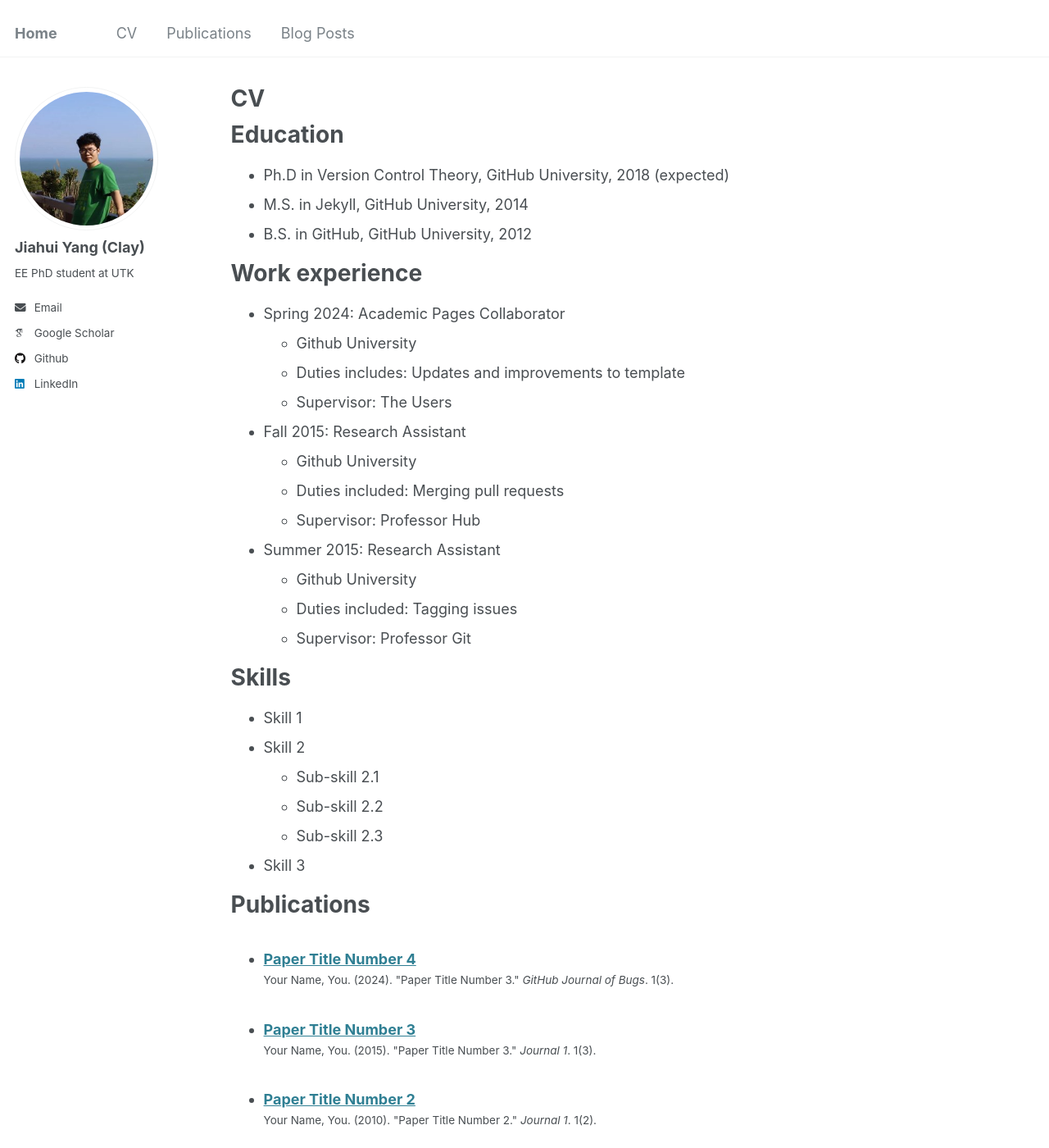
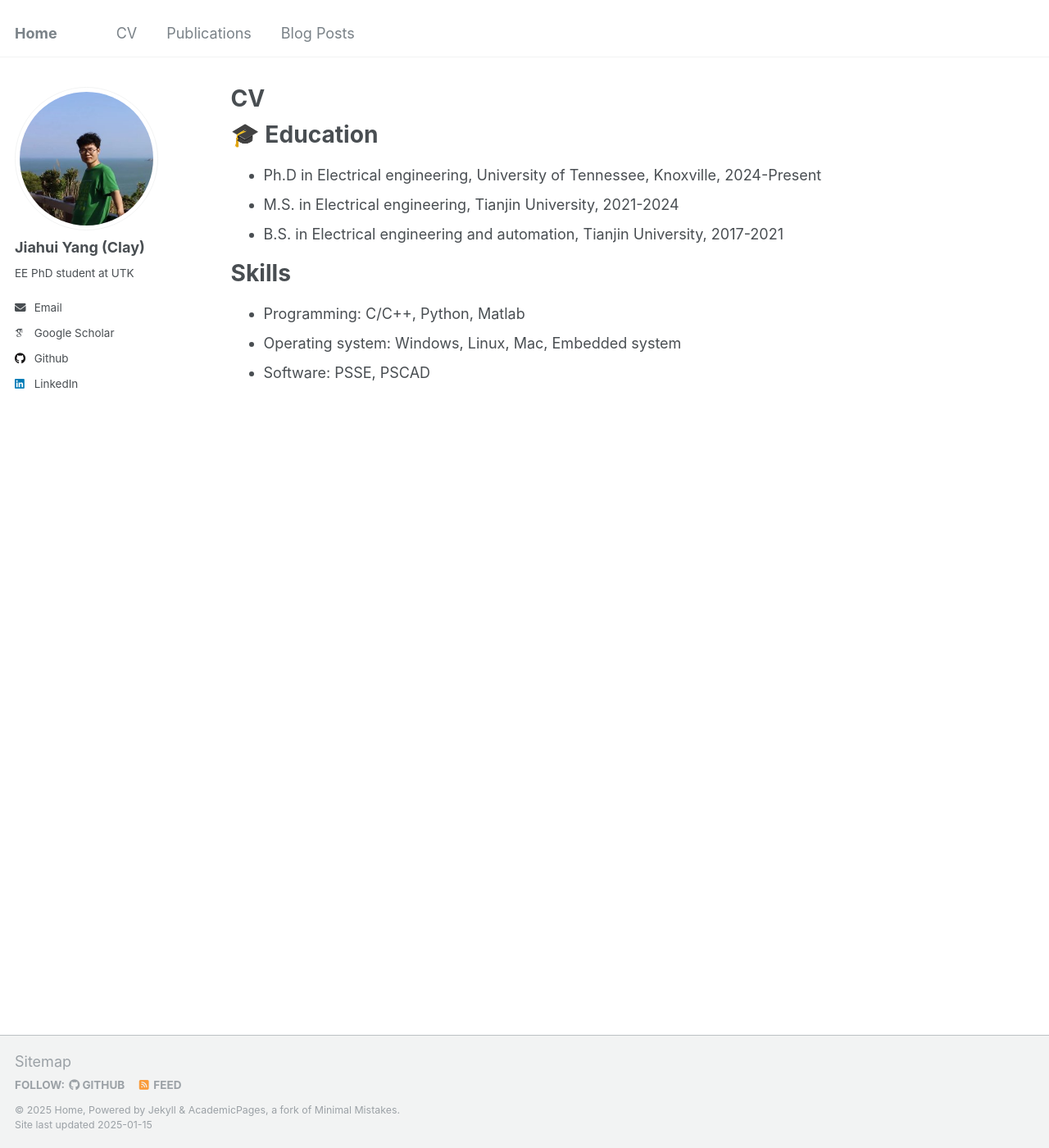
Before and after one commit to ClayUTK/intro, a Jekyll site: the page built from _pages/cv.md, in a window 1280 px wide and 1400 px high. Shown: the whole window at 82% size. Built offline with Jekyll 4.4.1, drawn with Linux system fonts in a browser that asks for light colours; emoji names are drawn with the system emoji font; some web fonts are replaced; some of the changed text lies outside the part shown.

Commit message:
Update cv.md

```diff
--- a/_pages/cv.md
+++ b/_pages/cv.md
@@ -9,56 +9,14 @@ redirect_from:
 
 {% include base_path %}
 
-Education
+:mortar_board: Education
 ======
-* Ph.D in Version Control Theory, GitHub University, 2018 (expected)
-* M.S. in Jekyll, GitHub University, 2014
-* B.S. in GitHub, GitHub University, 2012
-
-Work experience
-======
-* Spring 2024: Academic Pages Collaborator
-  * Github University
-  * Duties includes: Updates and improvements to template
-  * Supervisor: The Users
-
-* Fall 2015: Research Assistant
-  * Github University
-  * Duties included: Merging pull requests
-  * Supervisor: Professor Hub
-
-* Summer 2015: Research Assistant
-  * Github University
-  * Duties included: Tagging issues
-  * Supervisor: Professor Git
+* Ph.D in Electrical engineering, University of Tennessee, Knoxville, 2024-Present
+* M.S. in Electrical engineering, Tianjin University, 2021-2024
+* B.S. in Electrical engineering and automation, Tianjin University, 2017-2021
 
 Skills
 ======
-* Skill 1
-* Skill 2
-  * Sub-skill 2.1
-  * Sub-skill 2.2
-  * Sub-skill 2.3
-* Skill 3
-
-Publications
-======
-  <ul>{% for post in site.publications reversed %}
-    {% include archive-single-cv.html %}
-  {% endfor %}</ul>
-
-Talks
-======
-  <ul>{% for post in site.talks reversed %}
-    {% include archive-single-talk-cv.html  %}
-  {% endfor %}</ul>
-
-Teaching
-======
-  <ul>{% for post in site.teaching reversed %}
-    {% include archive-single-cv.html %}
-  {% endfor %}</ul>
-
-Service and leadership
-======
-* Currently signed in to 43 different slack teams
+* Programming: C/C++, Python, Matlab
+* Operating system: Windows, Linux, Mac, Embedded system
+* Software: PSSE, PSCAD
```
